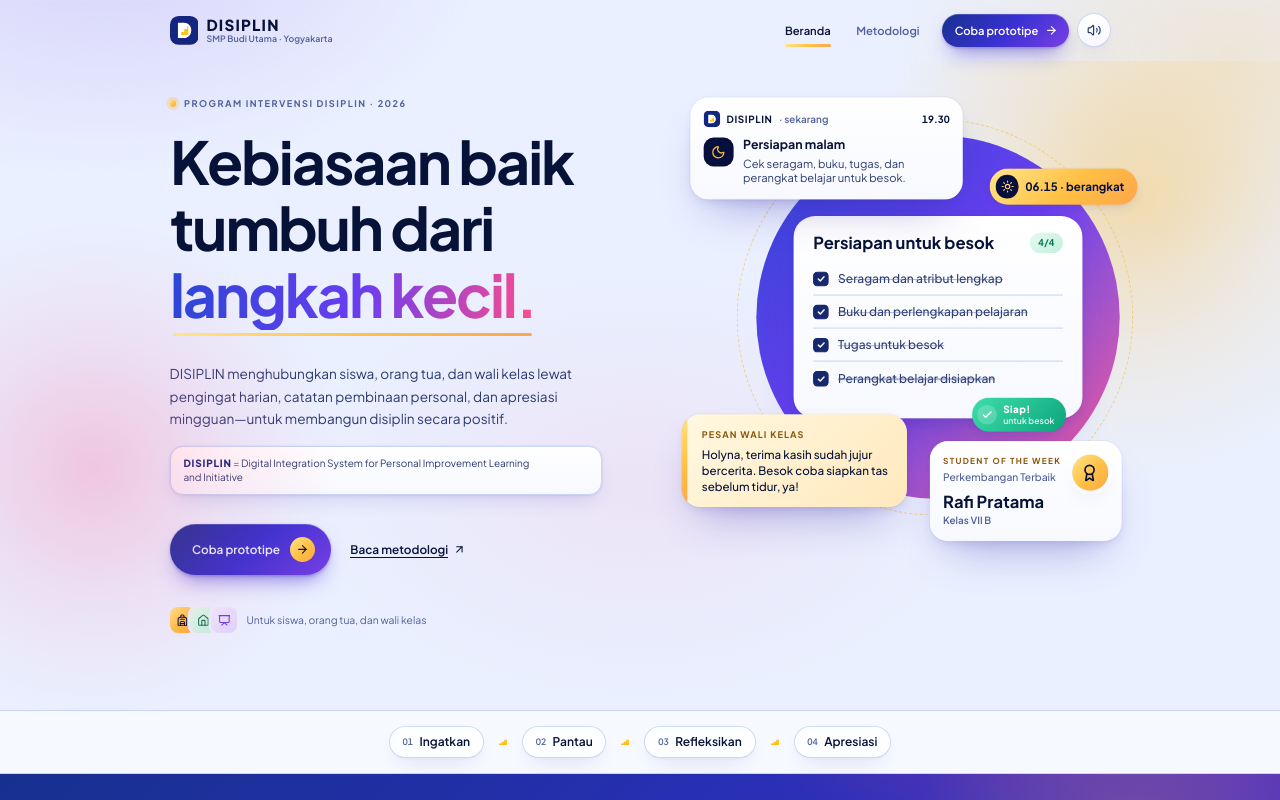
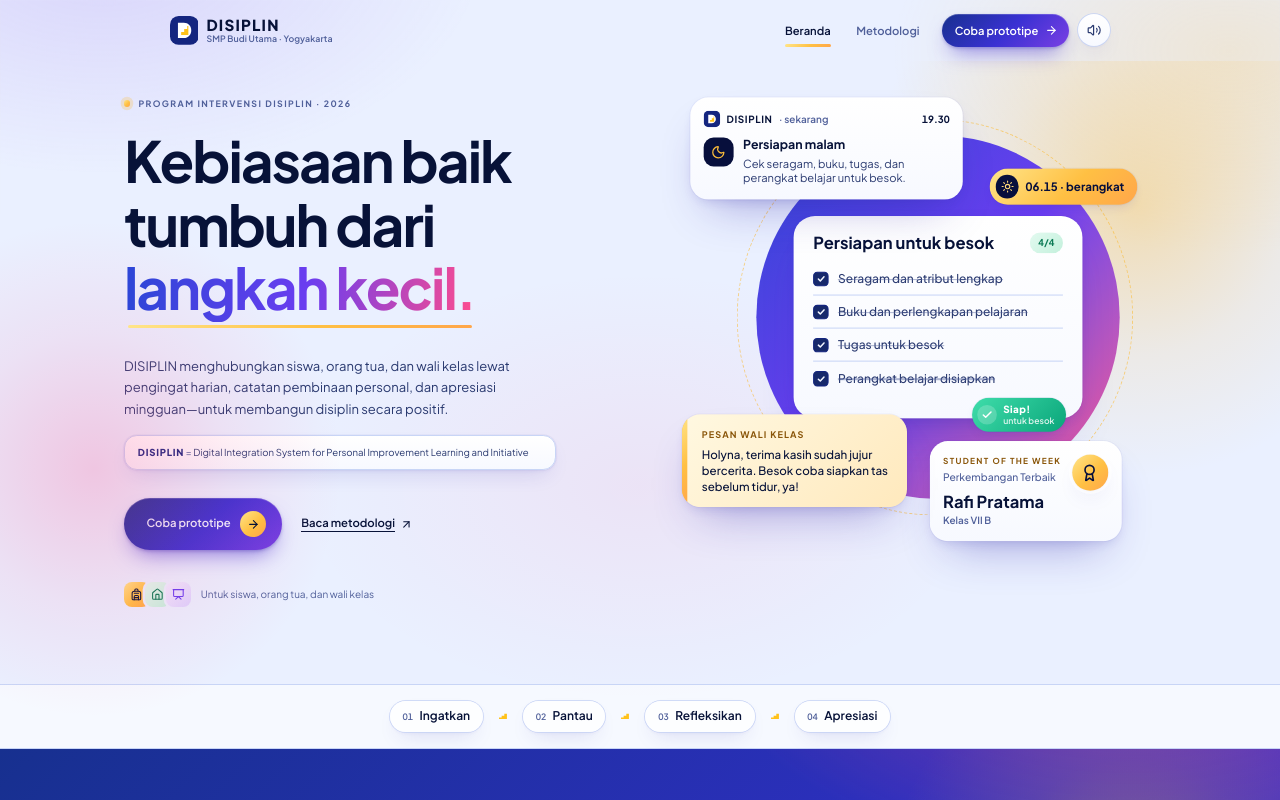
Before and after one commit to zefaniapriscila-gif/Intervensi-SMP-Budi-Utama, a React (Vite) app: page / in a window 1280 px wide. Shown: the top 800 px of the page. Built offline with nearby package versions, Linux system fonts and the light colour scheme.

Commit message:
Kecilkan teks hero 4% dan geser sekitar 1,5 cm ke kiri
Co-Authored-By: Claude Sonnet 5.5 <noreply@anthropic.com>

```diff
--- a/src/index.css
+++ b/src/index.css
@@ -278,3 +278,10 @@
 @utility glow-gold { border-radius: 9999px; background: radial-gradient(closest-side, rgb(251 188 58 / 0.38), rgb(251 188 58 / 0.12) 55%, transparent 100%); }
 @utility glow-violet { border-radius: 9999px; background: radial-gradient(closest-side, rgb(122 63 228 / 0.42), rgb(122 63 228 / 0.14) 55%, transparent 100%); }
 @utility glow-rose { border-radius: 9999px; background: radial-gradient(closest-side, rgb(255 77 141 / 0.26), rgb(255 77 141 / 0.09) 55%, transparent 100%); }
+
+/* Teks hero digeser sekitar 1,5 cm ke kiri di desktop, dibatasi agar tidak keluar layar. */
+@media (min-width: 1024px) {
+  .hero-shift {
+    margin-left: calc(-1 * clamp(0px, calc((var(--vw) * 100 - 1240px) / 2 + 24px), 57px));
+  }
+}
--- a/src/pages/LandingPage.jsx
+++ b/src/pages/LandingPage.jsx
@@ -41,12 +41,12 @@ function Hero({ onOpenPrototype }) {
 
   return (
     <section className="mx-auto grid w-full max-w-[1240px] items-center gap-10 px-4 pb-16 pt-8 sm:px-8 sm:pt-12 lg:grid-cols-12 lg:items-start lg:gap-6 lg:pb-24 lg:pt-10">
-      <div className="lg:col-span-6 xl:col-span-6">
-        <motion.p {...rise(0.05)} className="inline-flex items-center gap-2.5 text-[11.5px] font-bold uppercase tracking-[0.16em] text-ink-3">
+      <div className="hero-shift lg:col-span-6 xl:col-span-6">
+        <motion.p {...rise(0.05)} className="inline-flex items-center gap-2.5 text-[11px] font-bold uppercase tracking-[0.16em] text-ink-3">
           <span className="h-2 w-2 rounded-full bg-marigold ring-4 ring-marigold/25" aria-hidden="true" />
           Program intervensi disiplin · 2026
         </motion.p>
-        <h1 className="mt-6 font-display text-[clamp(37px,calc(var(--vw)*5.35),74px)] font-bold leading-[1.04] tracking-[-0.035em] text-ink">
+        <h1 className="mt-6 font-display text-[clamp(35.5px,calc(var(--vw)*5.14),71px)] font-bold leading-[1.04] tracking-[-0.035em] text-ink">
           <MaskLine delay={base + 0.1}>Kebiasaan baik</MaskLine>
           <MaskLine delay={base + 0.2}>tumbuh dari</MaskLine>
           <span className="relative inline-block">
@@ -54,10 +54,10 @@ function Hero({ onOpenPrototype }) {
             <motion.span aria-hidden="true" className="absolute -bottom-[0.1em] left-[1%] h-[0.055em] w-[98%] origin-left rounded-full bg-marigold" initial={{ scaleX: 0 }} animate={{ scaleX: 1 }} transition={{ duration: 0.7, delay: base + 1.05, ease: [0.22, 1, 0.36, 1] }} />
           </span>
         </h1>
-        <motion.p {...rise(0.4)} className="mt-8 max-w-[540px] text-[15.5px] leading-[1.65] text-ink-2 sm:text-[17px]">
+        <motion.p {...rise(0.4)} className="mt-8 max-w-[540px] text-[14.9px] leading-[1.65] text-ink-2 sm:text-[16.3px]">
           DISIPLIN menghubungkan siswa, orang tua, dan wali kelas lewat pengingat harian, catatan pembinaan personal, dan apresiasi mingguan—untuk membangun disiplin secara positif.
         </motion.p>
-        <motion.p {...rise(0.45)} className="mt-5 max-w-[540px] rounded-2xl border border-line bg-card px-4 py-3 text-[12.5px] leading-snug text-ink-2 shadow-paper">
+        <motion.p {...rise(0.45)} className="mt-5 max-w-[540px] rounded-2xl border border-line bg-card px-4 py-3 text-[12px] leading-snug text-ink-2 shadow-paper">
           <span className="font-extrabold tracking-[0.08em] text-navy">DISIPLIN</span>
           <span className="text-ink-3"> = </span>
           Digital Integration System for Personal Improvement Learning and Initiative
@@ -68,7 +68,7 @@ function Hero({ onOpenPrototype }) {
               href={href(ROUTES.prototype)}
               onClick={plainClick(() => onOpenPrototype())}
               data-surface="dark"
-              className="group inline-flex items-center gap-3 rounded-full bg-navy py-4 pl-7 pr-5 text-[14.7px] font-semibold text-paper shadow-press transition-colors hover:bg-navy-2"
+              className="group inline-flex items-center gap-3 rounded-full bg-navy py-4 pl-7 pr-5 text-[14.1px] font-semibold text-paper shadow-press transition-colors hover:bg-navy-2"
             >
               Coba prototipe
               <span className="relative flex h-8 w-8 items-center justify-center overflow-hidden rounded-full bg-marigold text-ink">
@@ -77,12 +77,12 @@ function Hero({ onOpenPrototype }) {
               </span>
             </a>
           </Magnetic>
-          <a href={href(ROUTES.methodology)} className="group inline-flex items-center gap-1.5 text-[14.7px] font-semibold text-ink">
+          <a href={href(ROUTES.methodology)} className="group inline-flex items-center gap-1.5 text-[14.1px] font-semibold text-ink">
             <span className="link-underline">Baca metodologi</span>
             <ArrowUpRight className="h-4 w-4 transition-transform duration-300 group-hover:-translate-y-0.5 group-hover:translate-x-0.5" />
           </a>
         </motion.div>
-        <motion.div {...rise(0.6)} className="mt-10 flex items-center gap-3 text-[13px] text-ink-3">
+        <motion.div {...rise(0.6)} className="mt-10 flex items-center gap-3 text-[12.5px] text-ink-3">
           <span className="flex -space-x-1.5">
             {ROLES.map((role) => <RoleBadge key={role.id} role={role.id} size="sm" className="ring-[3px] ring-paper" />)}
           </span>
```
